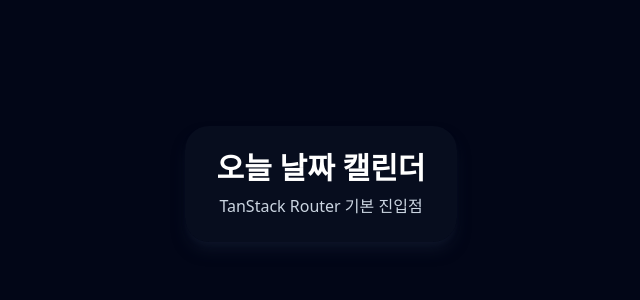
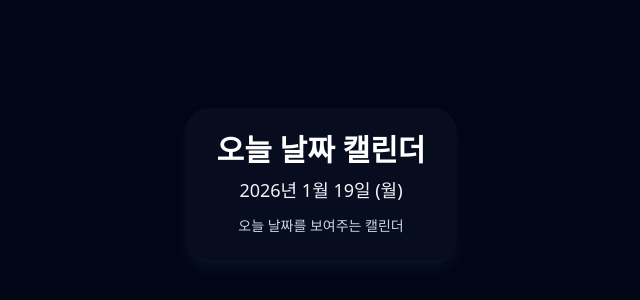
Before and after one commit to bloomspes/CodingLife, a React (Vite) app in the folder 20260118/: page / in a window 1280 px wide. Shown: the part 216-516 px from the top of the page, without its empty margins (319-959 px from the left). Built offline with nearby package versions, Linux system fonts and the light colour scheme.

Commit message:
오늘 날짜 화면 출력
홈 화면에 오늘 날짜 텍스트를 표시한다.
PLAN.md의 관련 체크 항목을 갱신한다.

```diff
--- a/20260118/src/routes/index.tsx
+++ b/20260118/src/routes/index.tsx
@@ -1,13 +1,19 @@
 import React from "react";
 import { createRoute } from "@tanstack/react-router";
 import { rootRoute } from "./__root";
+import { formatKoreanDate, getTodayDate } from "../lib/getToday";
 
 function HomePage() {
+  const todayText = formatKoreanDate(getTodayDate());
+
   return (
     <main className="flex min-h-screen items-center justify-center bg-slate-950 text-slate-100">
       <div className="rounded-3xl bg-slate-900/40 px-8 py-6 text-center shadow-lg shadow-slate-900/80">
         <h1 className="text-3xl font-semibold text-white">오늘 날짜 캘린더</h1>
-        <p className="mt-2 text-slate-300">TanStack Router 기본 진입점</p>
+        <p className="mt-2 text-lg text-slate-100">{todayText}</p>
+        <p className="mt-3 text-sm text-slate-300">
+          오늘 날짜를 보여주는 캘린더
+        </p>
       </div>
     </main>
   );
```
Also changed, not shown: 1 other file (tests, documents, lock files or other folders).
